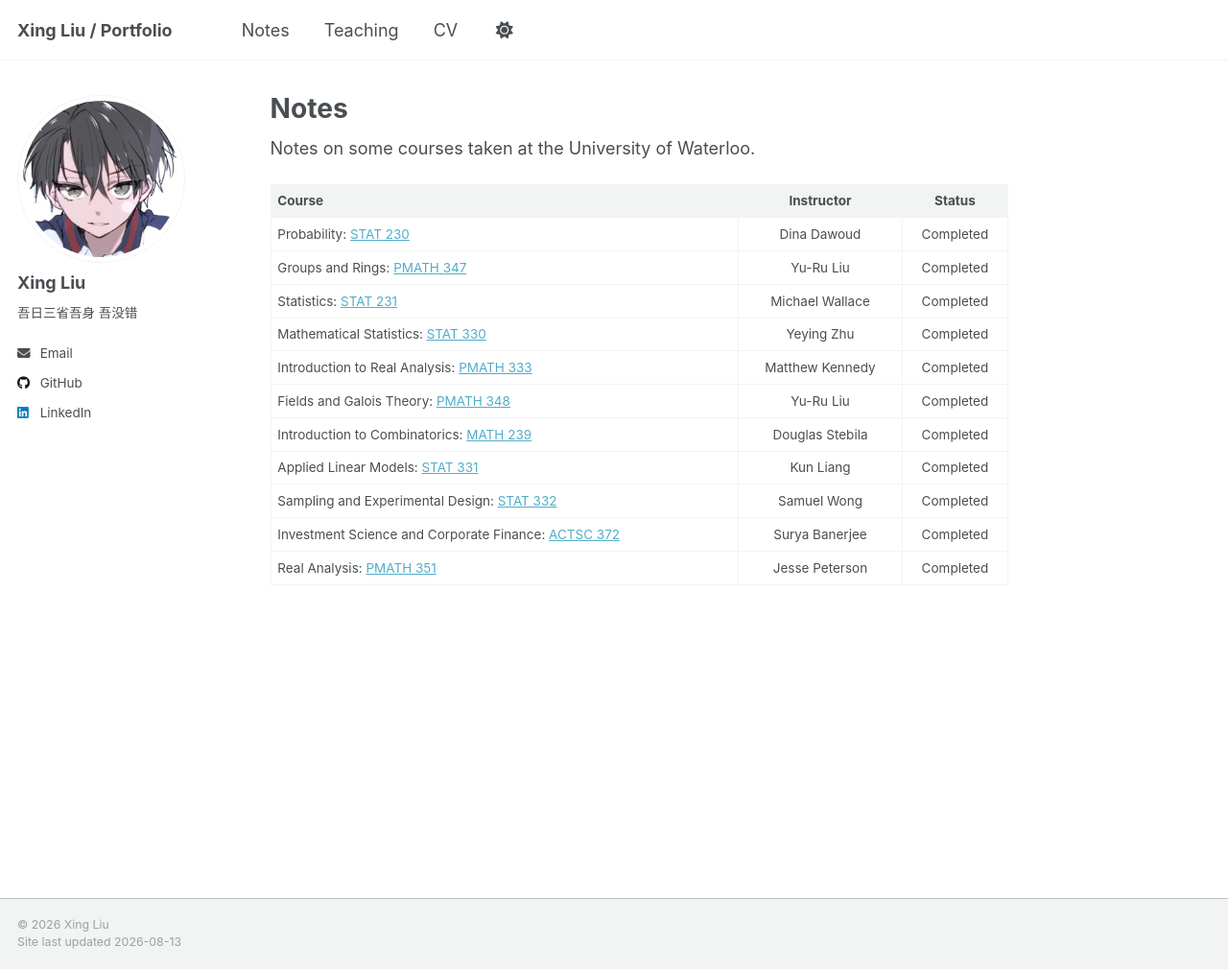
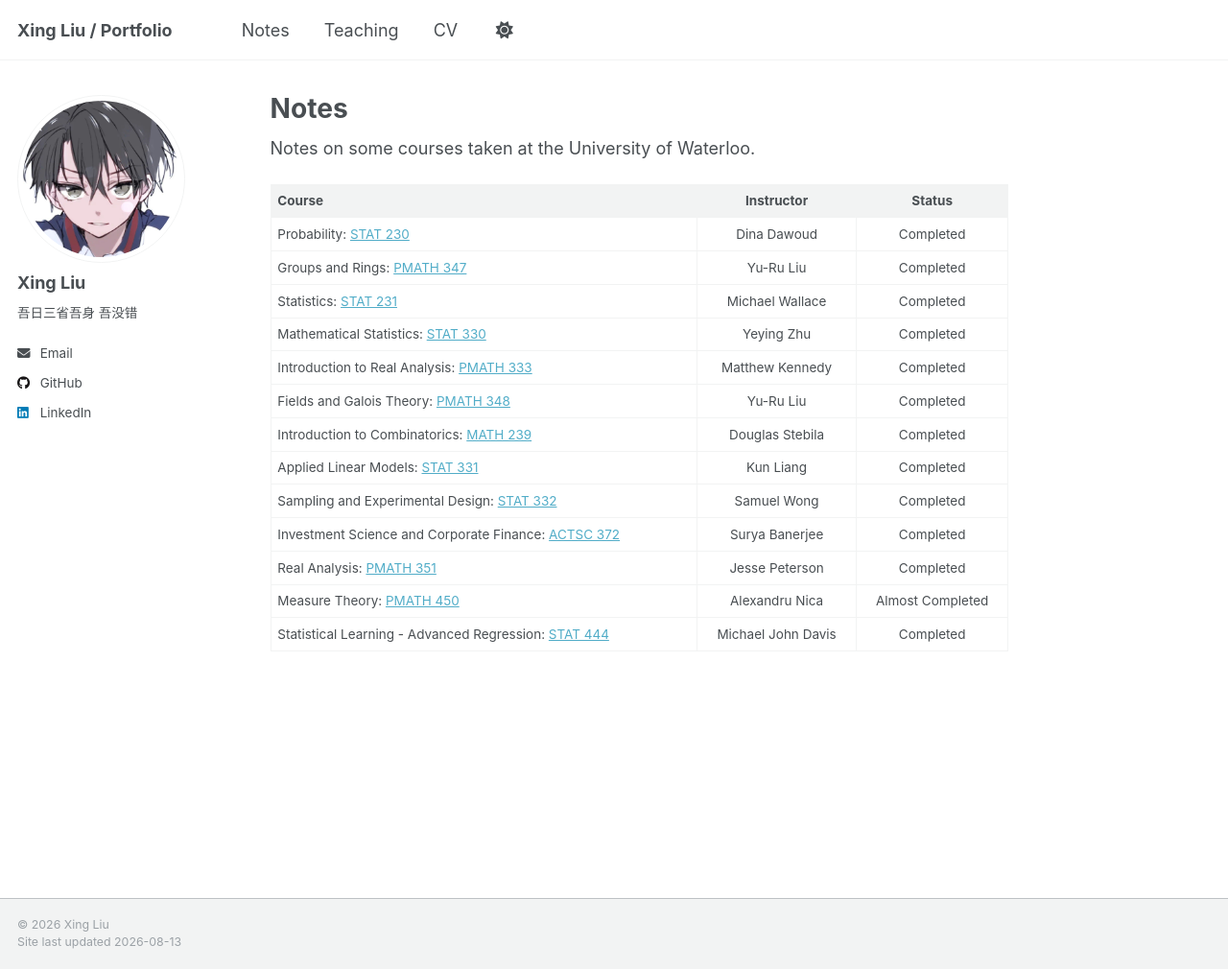
Before and after one commit to lx524/lx524.github.io, a Jekyll site: the page built from _pages/notes.md, in a window 1280 px wide and 1010 px high. Shown: the whole window at 96% size. Built offline with Jekyll 4.4.1, drawn with Linux system fonts in a browser that asks for light colours.

Commit message:
Update notes

```diff
--- a/_pages/notes.md
+++ b/_pages/notes.md
@@ -43,3 +43,5 @@ Currently taking:
 | Sampling and Experimental Design: [STAT 332](../files/F25-STAT332.pdf) | Samuel Wong | Completed |
 | Investment Science and Corporate Finance: [ACTSC 372](../files/F25-ACTSC372.pdf) | Surya Banerjee | Completed |
 | Real Analysis: [PMATH 351](../files/W26-PMATH351.pdf) | Jesse Peterson | Completed |
+| Measure Theory: [PMATH 450](../files/S26-PMATH450.pdf) | Alexandru Nica | Almost Completed |
+| Statistical Learning - Advanced Regression: [STAT 444](../files/S26-STAT444.pdf) | Michael John Davis | Completed |
```
Also changed, not shown: 2 other files.
